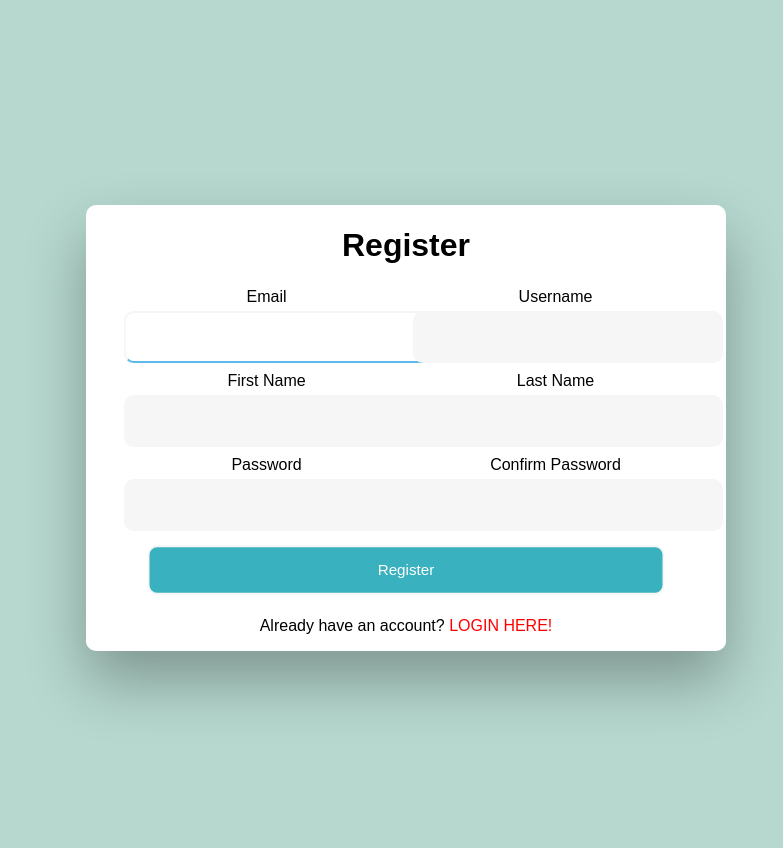
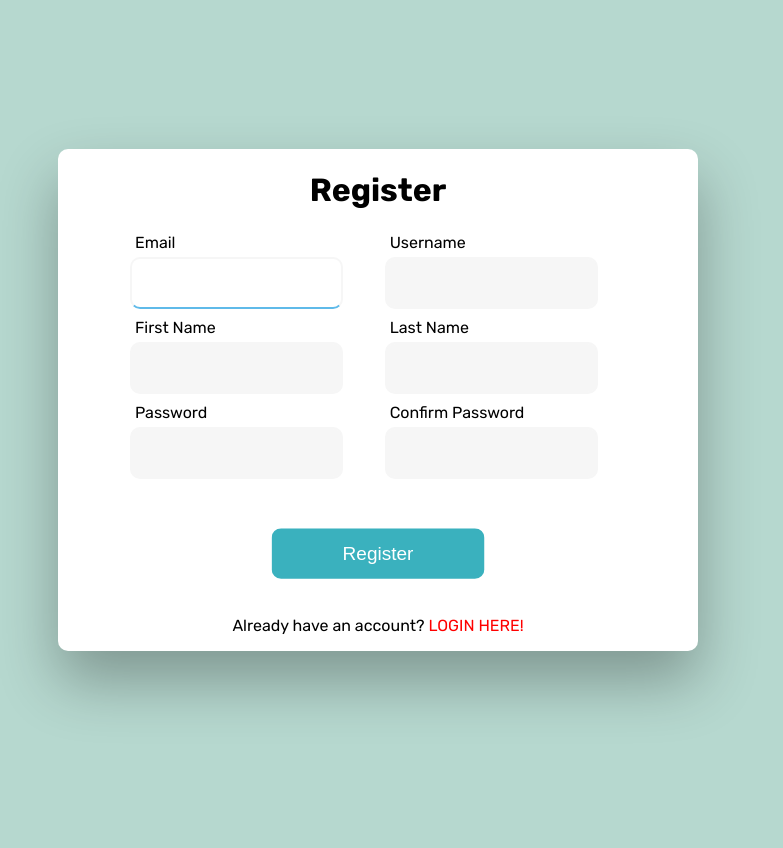
Before and after one commit to ParnThanatibordee/KUIZ, a Django app: page /register/ in a window 1280 px wide; the page is wider, and only the part inside the window is pictured. Shown: that part, without its empty margins (262-1045 px from the left). After the commit the page ends 707 px from the top of that part, so only its background shows below. Run offline with Django 3.2, Linux system fonts and the light colour scheme.

Commit message:
styling width of input and background

```diff
--- a/account/static/KUIZ/css/register_index.css
+++ b/account/static/KUIZ/css/register_index.css
@@ -4,17 +4,8 @@ label-tag{
   margin-left: 10px;
 }
 table{
+  width: 80%;
   margin: 0 auto;
-}
-body {
-  background-color: #b6d8cf;
-  width: 100vw;
-  height: 100vh;
-}
-
-body {
-  font-family: "Poppins", sans-serif;
-  height: 100vh;
 }
 
 a {
@@ -43,9 +34,10 @@ h2 {
   align-items: center;
   flex-direction: column;
   justify-content: center;
-  width: 100%;
-  min-height: 100%;
-  padding: 20px;
+  width: 100vw;
+  height: 100vh;
+  margin: 0;
+  background-color: #b6d8cf;
 }
 
 #formContent {
@@ -122,7 +114,17 @@ input[type=button]:active, input[type=submit]:active, input[type=reset]:active ,
   transform: scale(0.95);
 }
 
-input ,button{
+button {
+  cursor: pointer;
+  padding: 15px 25px;
+  margin: 40px 0 20px 0;
+  width: 35%;
+  border: none;
+  border-radius: 10px;
+  font-size: 20px;
+}
+
+input {
   background-color: #f6f6f6;
   border: none;
   color: #0d0d0d;
@@ -141,7 +143,6 @@ input ,button{
   transition: all 0.5s ease-in-out;
   -webkit-border-radius: 5px 5px 5px 5px;
   border-radius: 10px;
-  cursor: pointer;
 }
 
 input[type=text]:focus,input[type=password]:focus ,input[type=email]:focus{
--- a/account/templates/account/register.html
+++ b/account/templates/account/register.html
@@ -1,8 +1,15 @@
 {% load static %}
-{% block content %}
-    <!DOCTYPE html>
-    <html lang="en">
+
 <link rel="stylesheet" type="text/css" href="{% static 'KUIZ/css/register_index.css' %}">
+<link href="https://fonts.googleapis.com/css2?family=Rubik:wght@300;400;500;700&display=swap" rel="stylesheet">
+<style>
+    html, body {
+        margin: 0;
+        font-family: 'Rubik', sans-serif;
+    }
+</style>
+<title>Register</title>
+<body>
     <div class="wrapper fadeInDown">
         <div id="formContent">
             <h1 style="text-align: center">Register</h1>
@@ -52,4 +59,5 @@
                     <p>Already have an account? <a href="{% url 'login' %}" style="text-decoration: none;color: red">LOGIN HERE!</a></p>
                 </div>
             </div>
-{% endblock content %}
+
+        </body>
```
Lines whose indentation alone changed are shown as unchanged.
